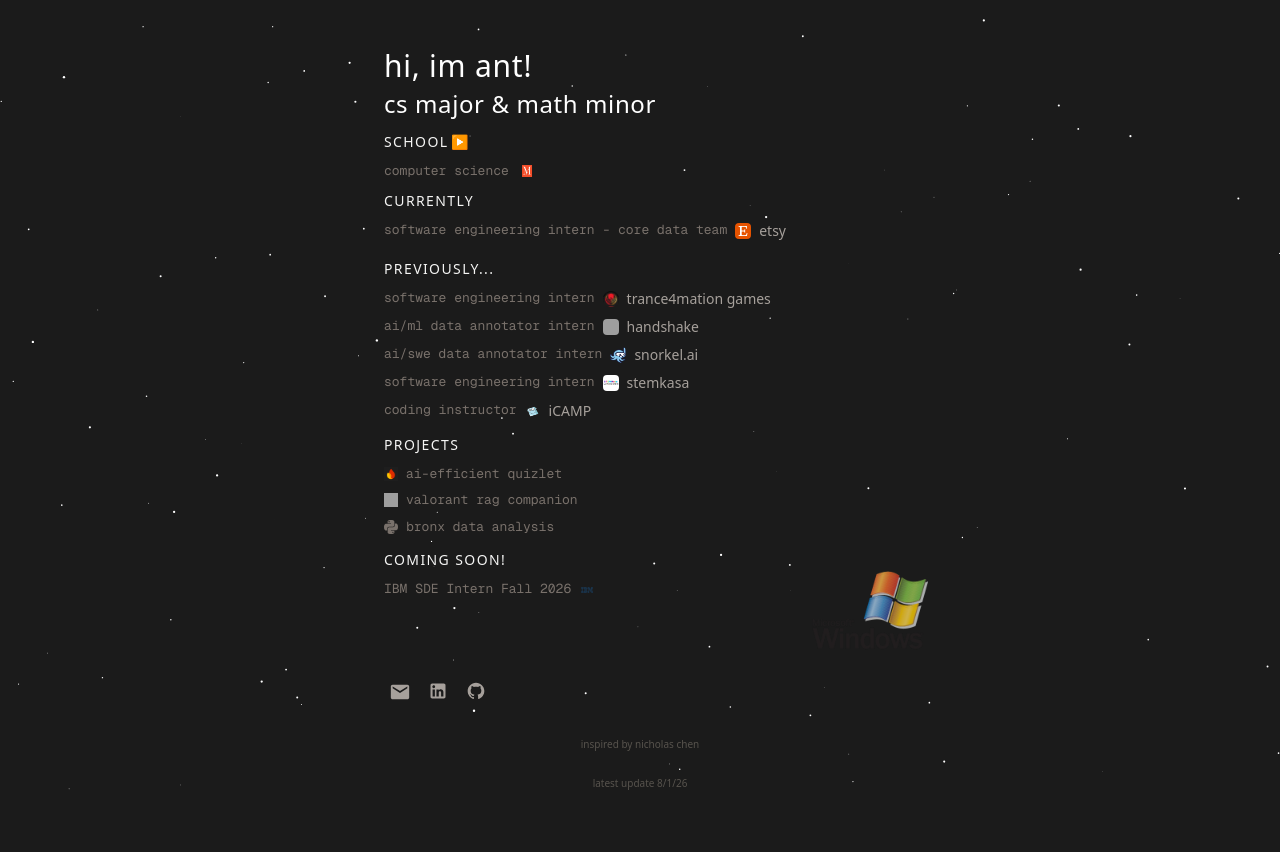
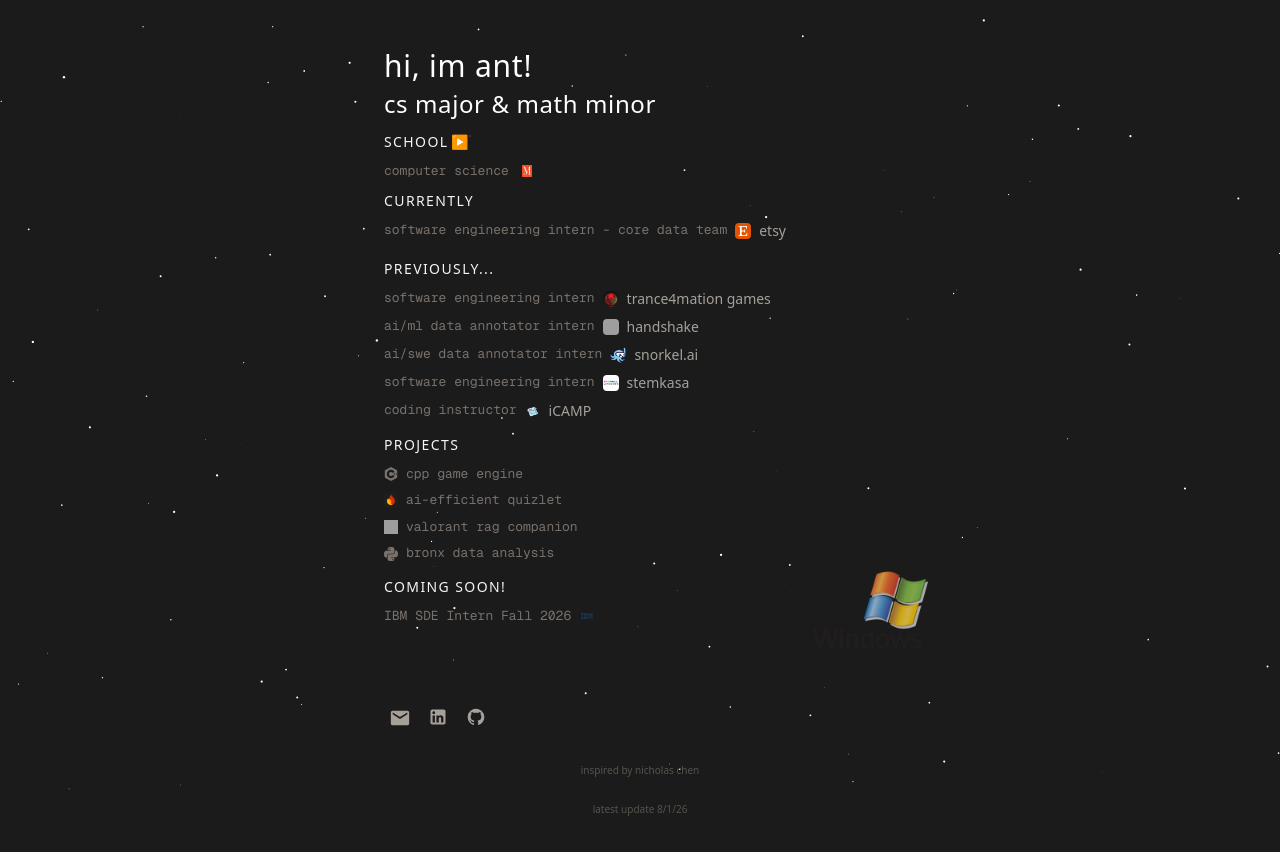
Before and after one commit to AntTomm/portfolioUpdated, a Next.js app: page / in a window 1280 px wide. Shown: the top 852 px of the page. Built offline with nearby package versions, Linux system fonts and the light colour scheme; grey boxes are pictures that could not be loaded.

Commit message:
added new project

```diff
--- a/app/page.tsx
+++ b/app/page.tsx
@@ -53,11 +53,11 @@
 //   </svg>
 // );
 
-// const CppIcon = () => (
-//   <svg width="14" height="14" viewBox="0 0 24 24" fill="currentColor" xmlns="http://www.w3.org/2000/svg">
-//     <path d="M22.394 6c-.167-.29-.398-.543-.652-.69L12.926.22c-.509-.294-1.34-.294-1.848 0L2.26 5.31c-.508.293-.923 1.013-.923 1.6v10.18c0 .294.104.62.271.91.167.29.398.543.652.69l8.816 5.09c.508.293 1.34.293 1.848 0l8.816-5.09c.254-.147.485-.4.652-.69.167-.29.27-.616.27-.91V6.91c.003-.294-.1-.62-.268-.91zM12 19.11c-3.92 0-7.109-3.19-7.109-7.11 0-3.92 3.19-7.11 7.11-7.11a7.133 7.133 0 016.156 3.553l-3.076 1.78a3.567 3.567 0 00-3.08-1.78A3.56 3.56 0 008.444 12 3.56 3.56 0 0012 15.555a3.57 3.57 0 003.08-1.778l3.078 1.78A7.135 7.135 0 0112 19.11zm7.11-6.715h-.79v.79h-.79v-.79h-.79v-.79h.79v-.79h.79v.79h.79zm2.962 0h-.79v.79h-.79v-.79h-.79v-.79h.79v-.79h.79v.79h.79z"/>
-//   </svg>
-// );
+const CppIcon = () => (
+  <svg width="14" height="14" viewBox="0 0 24 24" fill="currentColor" xmlns="http://www.w3.org/2000/svg">
+    <path d="M22.394 6c-.167-.29-.398-.543-.652-.69L12.926.22c-.509-.294-1.34-.294-1.848 0L2.26 5.31c-.508.293-.923 1.013-.923 1.6v10.18c0 .294.104.62.271.91.167.29.398.543.652.69l8.816 5.09c.508.293 1.34.293 1.848 0l8.816-5.09c.254-.147.485-.4.652-.69.167-.29.27-.616.27-.91V6.91c.003-.294-.1-.62-.268-.91zM12 19.11c-3.92 0-7.109-3.19-7.109-7.11 0-3.92 3.19-7.11 7.11-7.11a7.133 7.133 0 016.156 3.553l-3.076 1.78a3.567 3.567 0 00-3.08-1.78A3.56 3.56 0 008.444 12 3.56 3.56 0 0012 15.555a3.57 3.57 0 003.08-1.778l3.078 1.78A7.135 7.135 0 0112 19.11zm7.11-6.715h-.79v.79h-.79v-.79h-.79v-.79h.79v-.79h.79v.79h.79zm2.962 0h-.79v.79h-.79v-.79h-.79v-.79h.79v-.79h.79v.79h.79z"/>
+  </svg>
+);
 
 const PythonIcon = () => (
   <svg width="14" height="14" viewBox="0 0 24 24" fill="currentColor" xmlns="http://www.w3.org/2000/svg">
@@ -131,6 +131,7 @@
 ];
 
 const projects = [
+  { name: "cpp game engine", href: "https://github.com/AntTomm/CPPGameEngine", icon: CppIcon },
   { name: "ai-efficient quizlet", href: "https://flashbrainai.vercel.app/", image: "/firebase.png"},
   { name: "valorant rag companion", href: "https://valo-scout.vercel.app/", image: "/val.png" },
   { name: "bronx data analysis", href: "https://anttomm.github.io/TheBronx/", icon: PythonIcon },
```
